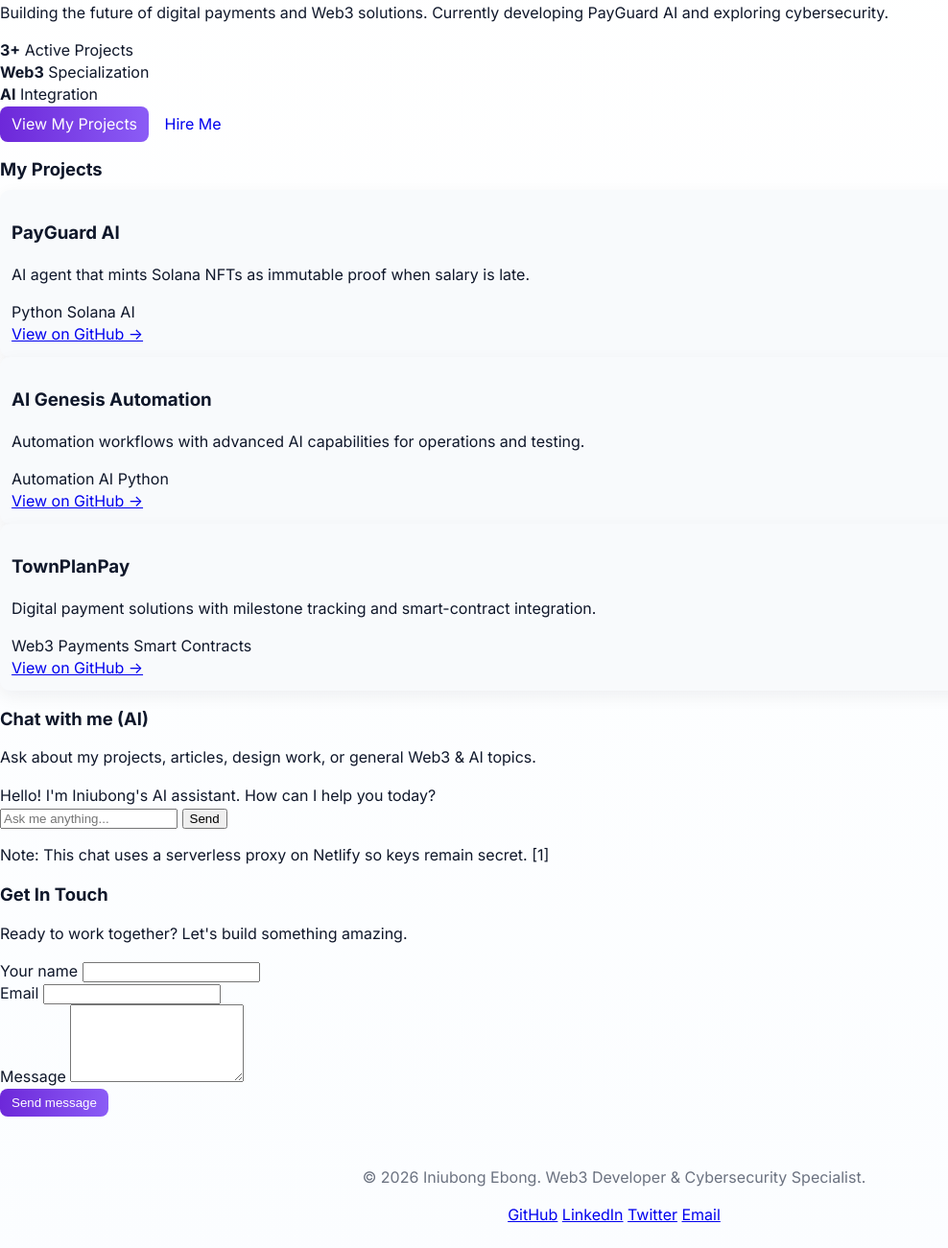
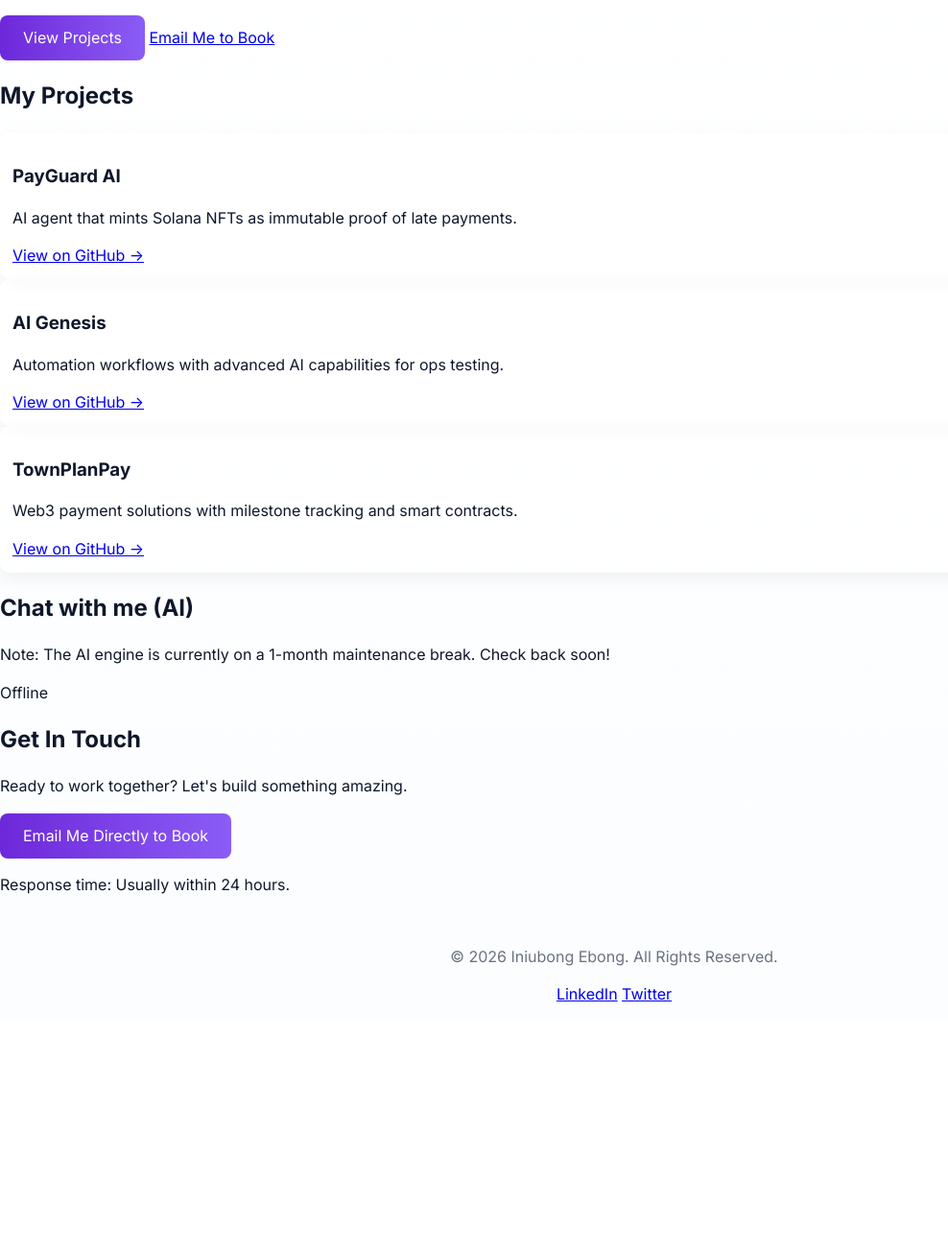
Before and after one commit to Wiper15/Wiper15.github.io, a website: page index.html in a window 1280 px wide. Shown: the part 160-1461 px from the top of the page at 96% size, without its empty margins (0-988 px from the left). After the commit the page ends 1224 px from the top, so only its background shows below. Drawn offline with Linux system fonts and the light colour scheme.

Commit message:
Update index.html

```diff
--- a/index.html
+++ b/index.html
@@ -3,136 +3,127 @@
 <head>
     <meta charset="UTF-8">
     <meta name="viewport" content="width=device-width, initial-scale=1.0">
-    <title>Iniubong Ebong — Web3 Developer & Cybersecurity Specialist</title>
-    <meta property="og:title" content="Iniubong Ebong Portfolio">
-    <meta property="og:description" content="Web3 Developer & Cybersecurity Specialist building digital payment solutions.">
+    <title>Iniubong Ebong — Web3 & AI Portfolio</title>
     <link rel="stylesheet" href="assets/css/styles.css">
-    <link rel="preconnect" href="https://fonts.googleapis.com">
-    <link rel="preconnect" href="https://fonts.gstatic.com" crossorigin>
     <link href="https://fonts.googleapis.com/css2?family=Inter:wght@400;600;700&display=swap" rel="stylesheet">
+    <style>
+        /* Animation Styles for Scroll Reveal */
+        section {
+            opacity: 0;
+            transform: translateY(30px);
+            transition: all 0.8s ease-out;
+            filter: blur(5px);
+        }
+
+        section.show {
+            opacity: 1;
+            transform: translateY(0);
+            filter: blur(0);
+        }
+
+        /* Glassmorphism Card Style */
+       .card {
+            background: rgba(255, 255, 255, 0.7);
+            backdrop-filter: blur(10px);
+            border: 1px solid rgba(255, 255, 255, 0.2);
+            transition: transform 0.3s ease;
+        }
+
+       .card:hover {
+            transform: scale(1.02);
+        }
+
+       .btn-primary {
+            background-color: #6b5cff;
+            color: white;
+            padding: 0.75rem 1.5rem;
+            border-radius: 0.5rem;
+            text-decoration: none;
+            display: inline-block;
+        }
+    </style>
 </head>
-<body class="bg-white text-gray-900">
-    <header class="site-header">
-        <nav class="nav-container">
-            <a href="#" class="brand">
-                <div class="logo">IE</div>
-                <span class="name">Iniubong Ebong</span>
-            </a>
-            <div class="nav-links">
+<body class="bg-gray-50 font-sans">
+    <header class="p-6">
+        <nav class="flex justify-between items-center max-w-5xl mx-auto">
+            <div class="font-bold text-xl">IE</div>
+            <div class="space-x-4">
                 <a href="#projects">Projects</a>
-                <a href="#chat">AI Chat</a>
-                <a href="#contact">Contact</a>
-                <a href="https://github.com/Wiper15" class="github-link">
-                    <img src="https://github.githubassets.com/images/modules/logos_page/GitHub-Mark.png" alt="GitHub" width="20">
-                    GitHub
-                </a>
+                <a href="#contact">Book Me</a>
+                <a href="https://github.com/Wiper15">GitHub</a>
             </div>
         </nav>
     </header>
 
-    <main class="site-main">
-        <section id="hero" class="hero-section">
-            <div class="hero-content">
-                <h1>Iniubong Ebong</h1>
-                <p class="tagline">Building the future of digital payments and Web3 solutions. Currently developing PayGuard AI and exploring cybersecurity.</p>
-                <div class="stats">
-                    <div class="stat-item"><strong>3+</strong> Active Projects</div>
-                    <div class="stat-item"><strong>Web3</strong> Specialization</div>
-                    <div class="stat-item"><strong>AI</strong> Integration</div>
-                </div>
-                <div class="hero-actions">
-                    <a href="#projects" class="btn btn-primary">View My Projects</a>
-                    <a href="#contact" class="btn btn-secondary">Hire Me</a>
-                </div>
+    <main class="max-w-5xl mx-auto px-6">
+        <section id="hero" class="py-20 text-center">
+            <h1 class="text-5xl font-bold mb-4">Iniubong Ebong</h1>
+            <p class="text-xl text-gray-600 mb-8">Building the future of digital payments and Web3 solutions.</p>
+            <div class="space-x-4">
+                <a href="#projects" class="btn-primary">View Projects</a>
+                <a href="mailto:your-email@example.com" class="border border-gray-300 p-3 rounded-lg">Email Me to Book</a>
             </div>
         </section>
 
-        <section id="projects" class="projects-section">
-            <h2 class="section-title">My Projects</h2>
-            <div class="projects-grid">
-                <article class="card">
-                    <h3>PayGuard AI</h3>
-                    <p>AI agent that mints Solana NFTs as immutable proof when salary is late.</p>
-                    <div class="tech-tags">
-                        <span class="tag">Python</span>
-                        <span class="tag">Solana</span>
-                        <span class="tag">AI</span>
-                    </div>
-                    <a href="#" class="project-link">View on GitHub →</a>
+        <section id="projects" class="py-20">
+            <h2 class="text-3xl font-bold mb-10 text-center">My Projects</h2>
+            <div class="grid md:grid-cols-3 gap-6">
+                <article class="card p-6 rounded-2xl shadow-sm">
+                    <h3 class="font-bold text-xl mb-2">PayGuard AI</h3>
+                    <p class="text-gray-600 mb-4">AI agent that mints Solana NFTs as immutable proof of late payments.</p>
+                    <a href="#" class="text-blue-600 font-semibold">View on GitHub →</a>
                 </article>
-
-                <article class="card">
-                    <h3>AI Genesis Automation</h3>
-                    <p>Automation workflows with advanced AI capabilities for operations and testing.</p>
-                    <div class="tech-tags">
-                        <span class="tag">Automation</span>
-                        <span class="tag">AI</span>
-                        <span class="tag">Python</span>
-                    </div>
-                    <a href="#" class="project-link">View on GitHub →</a>
+                <article class="card p-6 rounded-2xl shadow-sm">
+                    <h3 class="font-bold text-xl mb-2">AI Genesis</h3>
+                    <p class="text-gray-600 mb-4">Automation workflows with advanced AI capabilities for ops testing.</p>
+                    <a href="#" class="text-blue-600 font-semibold">View on GitHub →</a>
                 </article>
-
-                <article class="card">
-                    <h3>TownPlanPay</h3>
-                    <p>Digital payment solutions with milestone tracking and smart-contract integration.</p>
-                    <div class="tech-tags">
-                        <span class="tag">Web3</span>
-                        <span class="tag">Payments</span>
-                        <span class="tag">Smart Contracts</span>
-                    </div>
-                    <a href="#" class="project-link">View on GitHub →</a>
+                <article class="card p-6 rounded-2xl shadow-sm">
+                    <h3 class="font-bold text-xl mb-2">TownPlanPay</h3>
+                    <p class="text-gray-600 mb-4">Web3 payment solutions with milestone tracking and smart contracts.</p>
+                    <a href="#" class="text-blue-600 font-semibold">View on GitHub →</a>
                 </article>
             </div>
         </section>
 
-        <section id="chat" class="chat-section">
-            <h2 class="section-title">Chat with me (AI)</h2>
-            <p class="section-subtitle">Ask about my projects, articles, design work, or general Web3 & AI topics.</p>
-            <div class="chat-container">
-                <div id="chat-display" class="chat-window">
-                    <div class="chat chat-start">
-                        <div class="chat-bubble bg-gray-100 p-3 rounded-lg">Hello! I'm Iniubong's AI assistant. How can I help you today?</div>
-                    </div>
-                </div>
-                <form id="ai-chat-form" class="chat-input-area">
-                    <input type="text" id="user-input" placeholder="Ask me anything..." required>
-                    <button type="submit" class="btn-send">Send</button>
-                </form>
-                <p class="disclaimer">Note: This chat uses a serverless proxy on Netlify so keys remain secret. [1]</p>
+        <section id="chat" class="py-20 bg-white rounded-3xl p-10 shadow-lg mb-20 text-center">
+            <h2 class="text-3xl font-bold mb-4">Chat with me (AI)</h2>
+            <p class="text-gray-500 mb-6 italic">Note: The AI engine is currently on a 1-month maintenance break. Check back soon!</p>
+            <div class="bg-gray-100 h-40 rounded-xl flex items-center justify-center border-2 border-dashed border-gray-300">
+                <p class="text-gray-400">Offline</p>
             </div>
         </section>
 
-        <section id="contact" class="contact-section">
-            <h2 class="section-title">Get In Touch</h2>
-            <p class="section-subtitle">Ready to work together? Let's build something amazing.</p>
-            <form name="contact" method="POST" data-netlify="true" action="/thanks" class="contact-form">
-                <div class="form-group">
-                    <label for="name">Your name</label>
-                    <input type="text" id="name" name="name" required>
-                </div>
-                <div class="form-group">
-                    <label for="email">Email</label>
-                    <input type="email" id="email" name="email" required>
-                </div>
-                <div class="form-group">
-                    <label for="message">Message</label>
-                    <textarea id="message" name="message" rows="5" required></textarea>
-                </div>
-                <button type="submit" class="btn btn-primary">Send message</button>
-            </form>
+        <section id="contact" class="py-20 text-center">
+            <h2 class="text-3xl font-bold mb-4">Get In Touch</h2>
+            <p class="text-lg text-gray-600 mb-8">Ready to work together? Let's build something amazing.</p>
+            <div class="bg-white p-8 rounded-2xl shadow-sm inline-block w-full max-w-md">
+                <a href="mailto:your-email@example.com" class="btn-primary w-full py-4 text-lg">Email Me Directly to Book</a>
+                <p class="mt-4 text-sm text-gray-400">Response time: Usually within 24 hours.</p>
+            </div>
         </section>
     </main>
 
-    <footer class="site-footer">
-        <p>&copy; 2026 Iniubong Ebong. Web3 Developer & Cybersecurity Specialist.</p>
-        <div class="social-links">
-            <a href="#">GitHub</a>
-            <a href="#">LinkedIn</a>
-            <a href="#">Twitter</a>
-            <a href="#">Email</a>
+    <footer class="py-10 text-center border-t border-gray-200 mt-20">
+        <p class="text-gray-500 text-sm">&copy; 2026 Iniubong Ebong. All Rights Reserved.</p>
+        <div class="mt-4 space-x-4">
+            <a href="#" class="text-gray-400 hover:text-gray-900">LinkedIn</a>
+            <a href="#" class="text-gray-400 hover:text-gray-900">Twitter</a>
         </div>
     </footer>
 
-    <<div class="contact-actions">
-    <a href="mailto:your-email@example.com" class="btn btn-primary">Email Me Directly to Book</a>
-</div>
+    <script>
+        // Scroll Reveal Observer Logic
+        const observer = new IntersectionObserver((entries) => {
+          entries.forEach((entry) => {
+            if (entry.isIntersecting) {
+              entry.target.classList.add('show');
+            }
+          });
+        });
+
+        const hiddenElements = document.querySelectorAll('section');
+        hiddenElements.forEach((el) => observer.observe(el));
+    </script>
+</body>
+</html>
```
